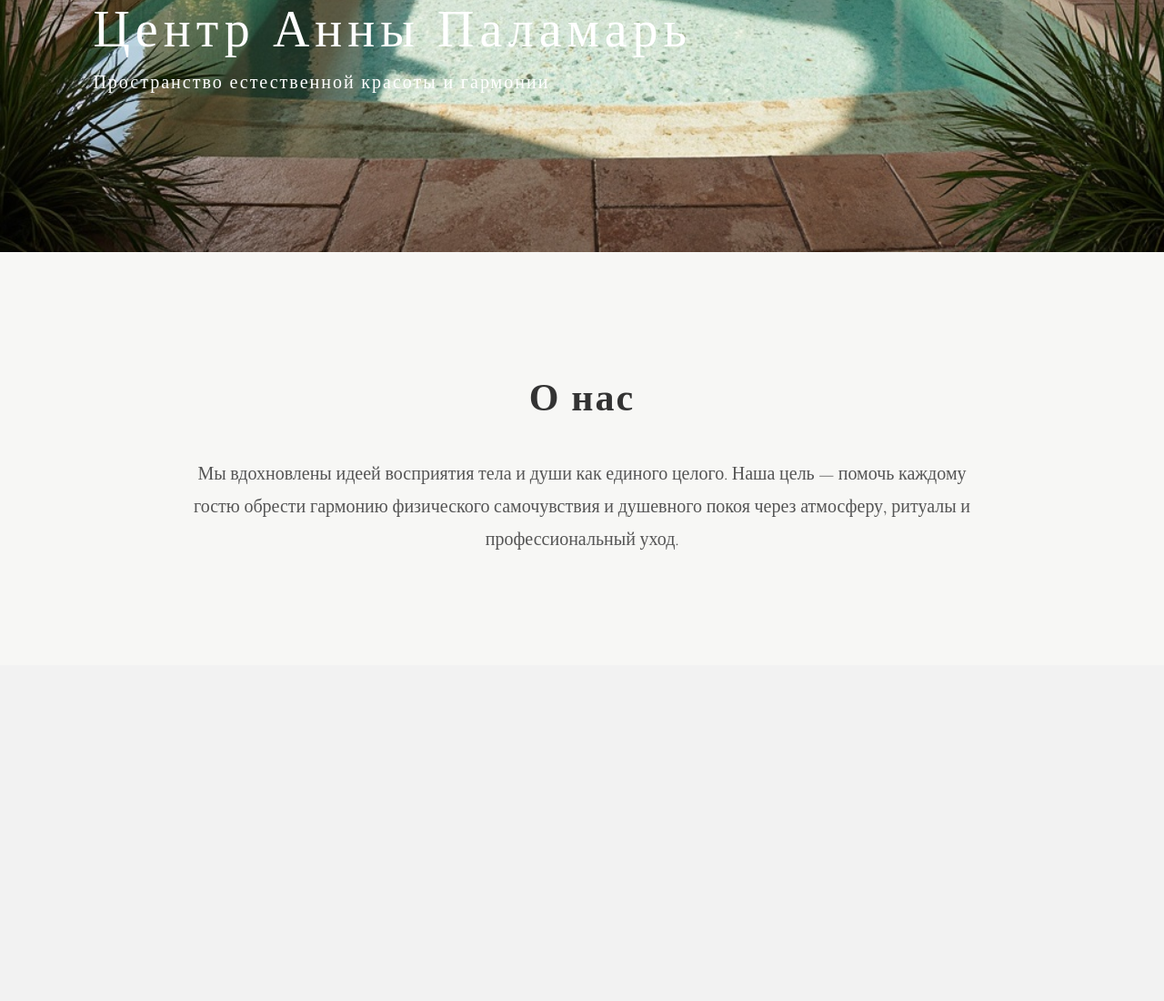
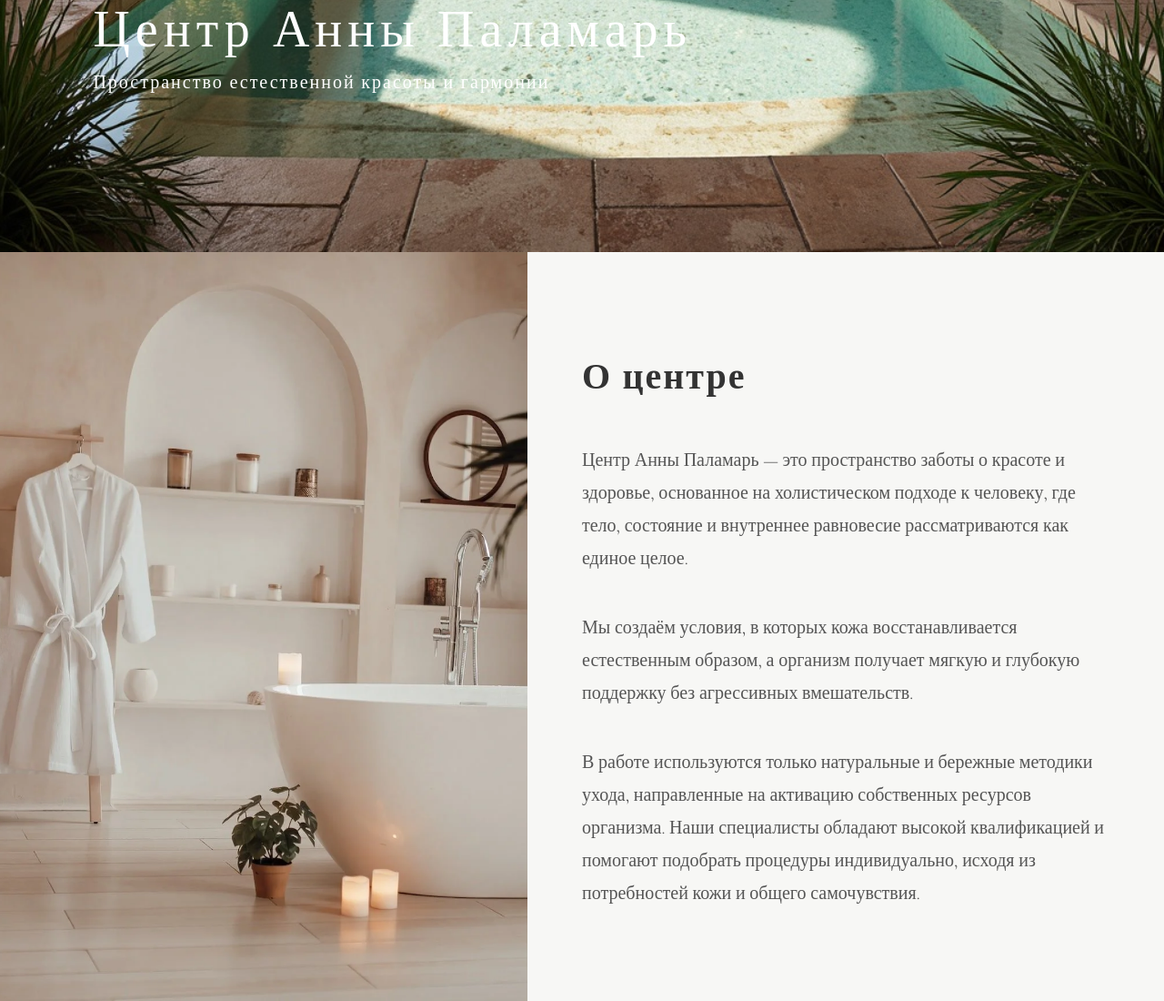
Before and after one commit to Sigmaboyyyt/spa-site, a Flask app: page / in a window 1280 px wide. Shown: the part 1003-2103 px from the top of the page at 91% size. Before the commit the page ends 1607 px from the top, so only its background shows below. Run offline with Flask 3, Linux system fonts and the light colour scheme.

Commit message:
add split about section

```diff
--- a/static/style.css
+++ b/static/style.css
@@ -25,8 +25,6 @@ body {
     display: block;
 }
 
-/* Текст поверх фото */
-
 .overlay {
     position: absolute;
     bottom: 12%;
@@ -34,8 +32,6 @@ body {
     color: white;
     max-width: 80%;
 }
-
-/* Брендинг */
 
 .brand-title {
     font-size: 56px;
@@ -51,7 +47,7 @@ body {
     font-weight: 300;
 }
 
-/* Кнопка О нас */
+/* КНОПКИ */
 
 .top-button {
     position: absolute;
@@ -66,8 +62,6 @@ body {
     backdrop-filter: blur(6px);
     z-index: 10;
 }
-
-/* Кнопка Procedures */
 
 .procedures-button {
     position: absolute;
@@ -88,29 +82,44 @@ body {
     background: #f1f1f1;
 }
 
-/* ABOUT */
+/* SPLIT ABOUT BLOCK */
 
-.about {
-    background: #f7f7f5;
-    padding: 100px 20px;
-    scroll-margin-top: 80px;
+.about-split {
+    display: flex;
+    align-items: stretch;
+    width: 100%;
 }
 
-.about-container {
-    max-width: 900px;
-    margin: auto;
-    text-align: center;
+.about-image {
+    flex: 1;
 }
 
-.about h2 {
-    font-size: 42px;
-    letter-spacing: 2px;
-    margin-bottom: 40px;
+.about-image img {
+    width: 100%;
+    height: 100%;
+    object-fit: cover;
+    display: block;
 }
 
-.about-text {
+.about-content {
+    flex: 1;
+    padding: 80px 60px;
+    background: #f7f7f5;
+    display: flex;
+    flex-direction: column;
+    justify-content: center;
+}
+
+.about-content h2 {
+    font-size: 40px;
+    margin-bottom: 30px;
+    letter-spacing: 2px;
+}
+
+.about-content p {
     font-size: 20px;
     line-height: 1.8;
+    margin-bottom: 20px;
     color: #555;
 }
 
@@ -140,15 +149,19 @@ body {
         font-size: 14px;
     }
 
-    .about {
-        padding: 60px 20px;
+    .about-split {
+        flex-direction: column;
     }
 
-    .about h2 {
+    .about-content {
+        padding: 40px 20px;
+    }
+
+    .about-content h2 {
         font-size: 26px;
     }
 
-    .about-text {
+    .about-content p {
         font-size: 16px;
     }
 }
--- a/templates/index.html
+++ b/templates/index.html
@@ -33,14 +33,33 @@
 
 </section>
 
-<section class="about" id="about">
-    <div class="about-container">
-        <h2>О нас</h2>
-        <p class="about-text">
-            Мы вдохновлены идеей восприятия тела и души как единого целого.
-            Наша цель — помочь каждому гостю обрести гармонию физического
-            самочувствия и душевного покоя через атмосферу, ритуалы и
-            профессиональный уход.
+<!-- SPLIT БЛОК О ЦЕНТРЕ -->
+<section class="about-split" id="about">
+    <div class="about-image">
+        <img src="{{ url_for('static', filename='images/about.jpg') }}" alt="Spa atmosphere">
+    </div>
+
+    <div class="about-content">
+        <h2>О центре</h2>
+
+        <p>
+            Центр Анны Паламарь — это пространство заботы о красоте и здоровье,
+            основанное на холистическом подходе к человеку, где тело, состояние
+            и внутреннее равновесие рассматриваются как единое целое.
+        </p>
+
+        <p>
+            Мы создаём условия, в которых кожа восстанавливается естественным
+            образом, а организм получает мягкую и глубокую поддержку без
+            агрессивных вмешательств.
+        </p>
+
+        <p>
+            В работе используются только натуральные и бережные методики ухода,
+            направленные на активацию собственных ресурсов организма. Наши
+            специалисты обладают высокой квалификацией и помогают подобрать
+            процедуры индивидуально, исходя из потребностей кожи и общего
+            самочувствия.
         </p>
     </div>
 </section>
```
Also changed, not shown: static/images/about.jpg (added).
